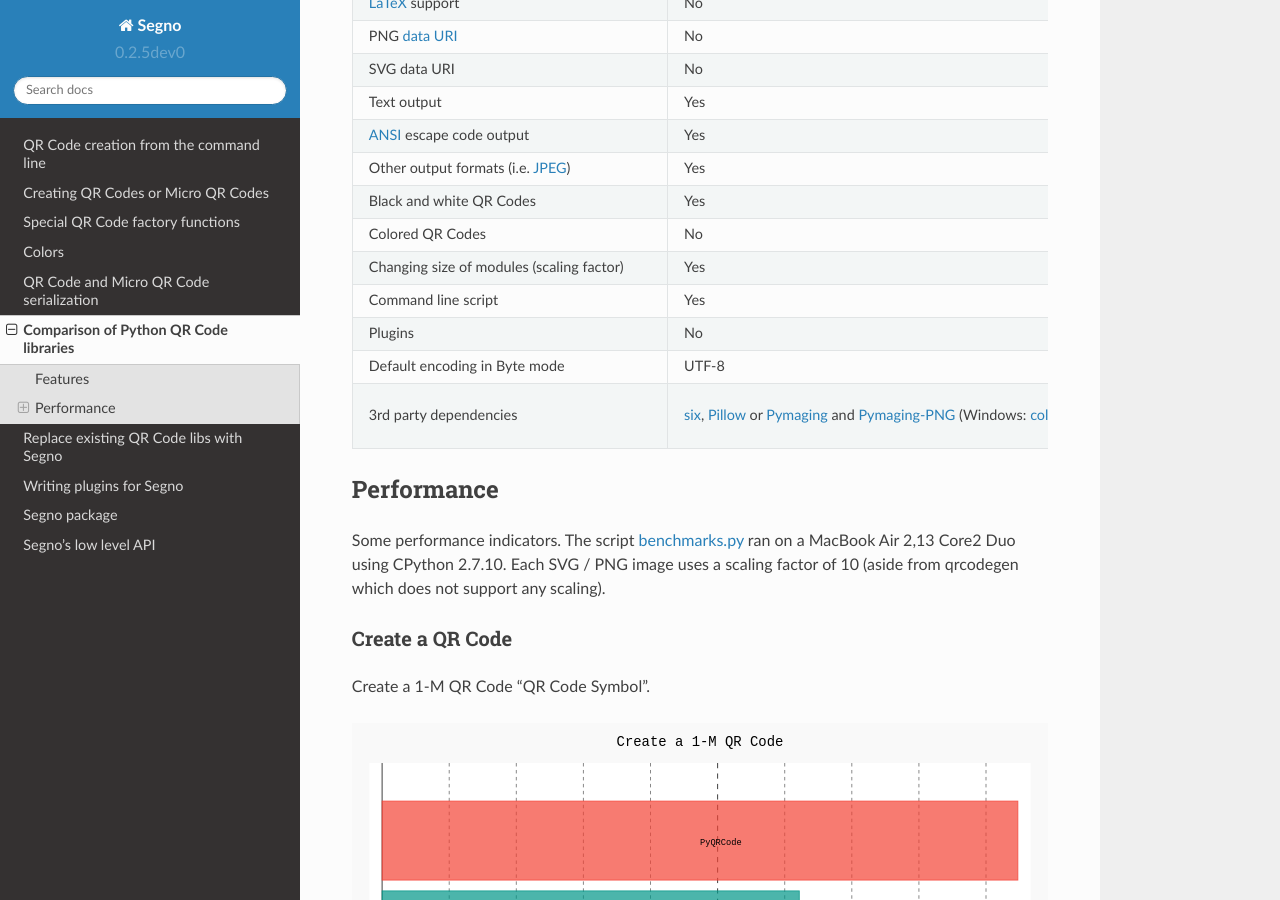
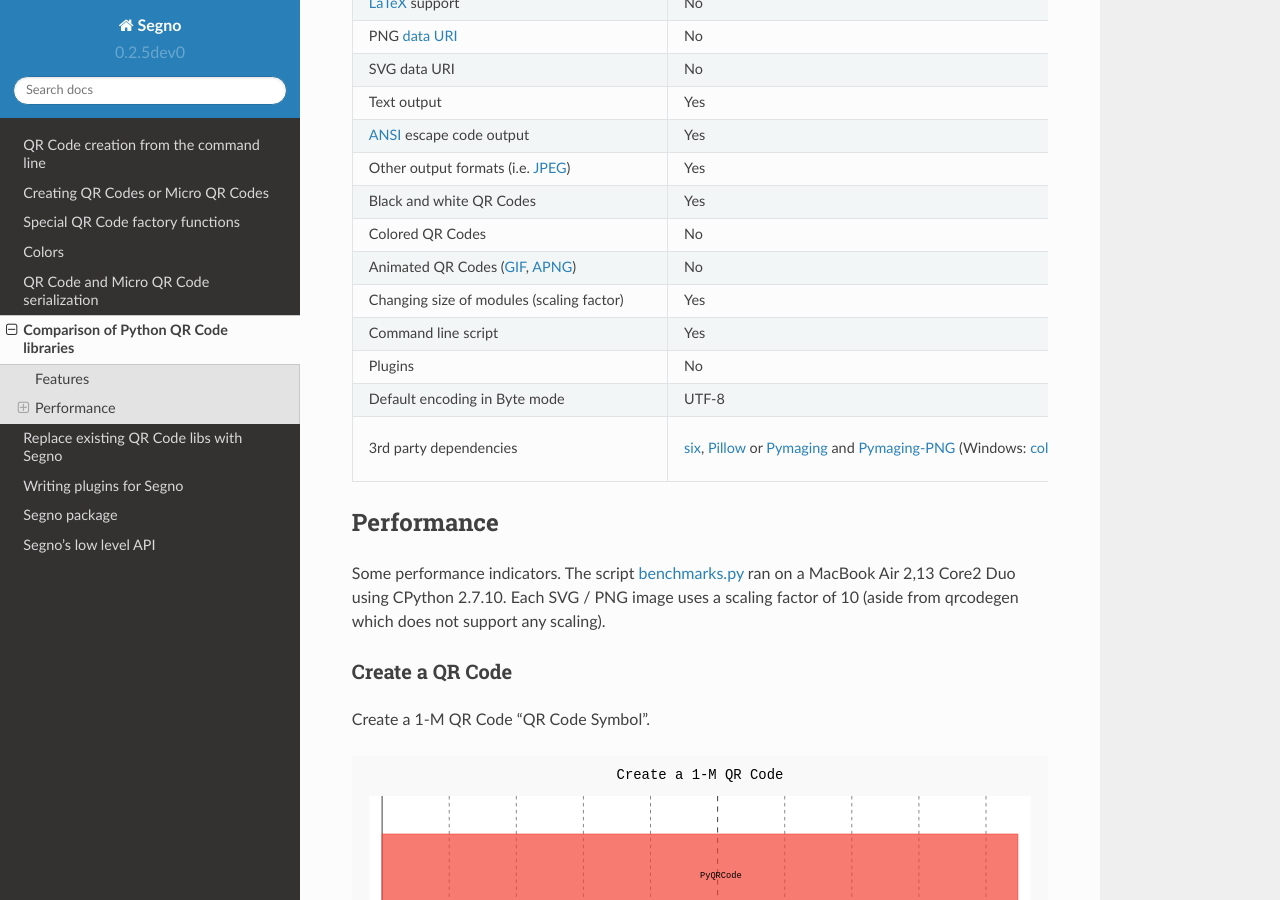
Before and after one commit to heuer/segno, a Sphinx documentation site: the page built from docs/comparison-qrcode-libs.rst, in a window 1280 px wide and 900 px high, scrolled down 1054 px. Built offline with Sphinx 7.4.7 and the Read the Docs theme 2.0.0, drawn with Linux system fonts in a browser that asks for light colours; the version number is read from the project's files by our own code.

Commit message:
Updated table

```diff
--- a/docs/comparison-qrcode-libs.rst
+++ b/docs/comparison-qrcode-libs.rst
@@ -39,6 +39,7 @@ Text output                                     Yes                   Yes
 Other output formats (i.e. `JPEG`_)             Yes                   No                     No                    No, but via `PIL plugin`_
 Black and white QR Codes                        Yes                   Yes                    Yes                   Yes
 Colored QR Codes                                No                    Yes                    No                    Yes
+Animated QR Codes (`GIF`_, `APNG`_)             No                    No                     No                    No
 Changing size of modules (scaling factor)       Yes                   Yes                    No                    Yes
 Command line script                             Yes                   No                     No                    Yes
 Plugins                                         No                    No                     No                    Yes
@@ -117,3 +118,5 @@ Create a QR Code 1-M "QR Code Symbol" and serialize it as PNG image.
 .. _colorama: https://pypi.python.org/pypi/colorama
 .. _PIL plugin: https://github.com/heuer/segno-pil
 .. _benchmarks.py: https://github.com/heuer/segno/blob/master/sandbox/benchmarks.py
+.. _GIF: https://en.wikipedia.org/wiki/GIF#Animated_GIF
+.. _APNG: https://en.wikipedia.org/wiki/Animated_Portable_Network_Graphics
```
